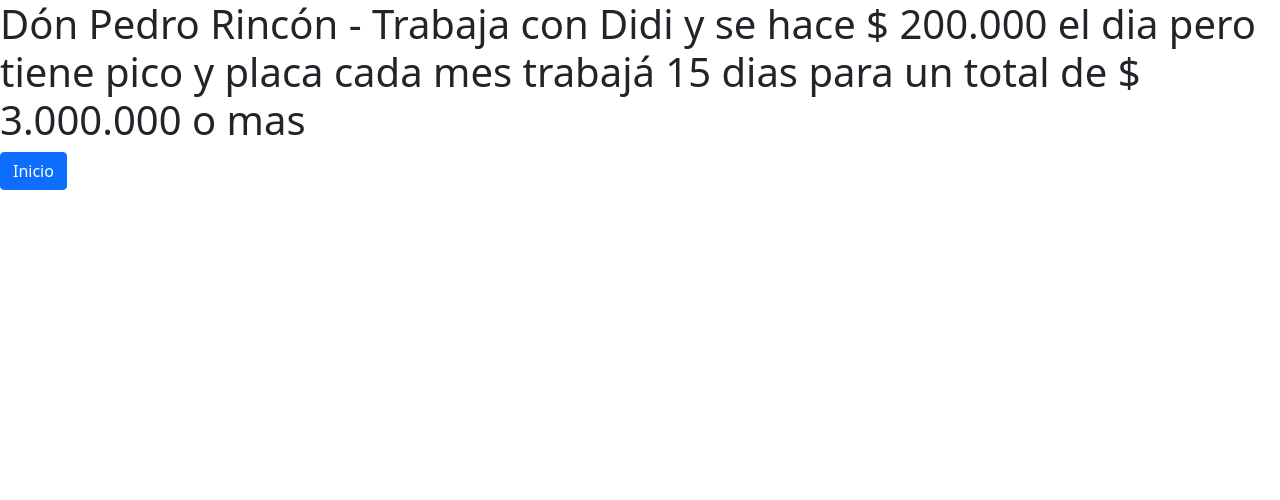
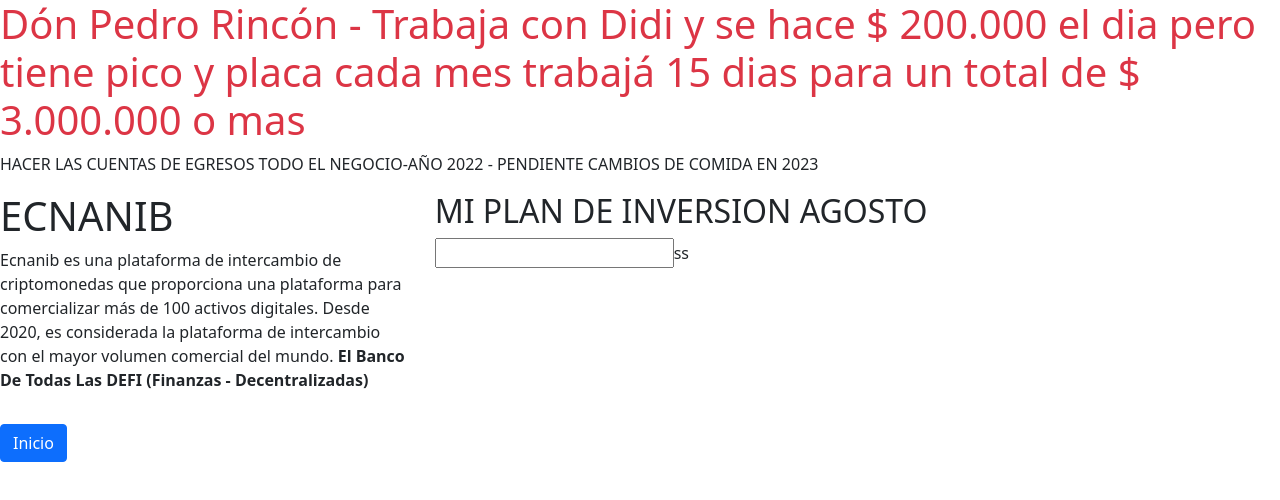
Before and after one commit to osk-max/VISUAL-FURGON, a plain HTML site: page importante.html in a window 1280 px wide. Drawn offline with nearby package versions, Linux system fonts and the light colour scheme.

Commit message:
Creando datos ecnanib dom mes form

```diff
--- a/importante.html
+++ b/importante.html
@@ -8,10 +8,36 @@
   <link href="https://cdn.jsdelivr.net/npm/bootstrap@5.1.3/dist/css/bootstrap.min.css" rel="stylesheet" integrity="sha384-1BmE4kWBq78iYhFldvKuhfTAU6auU8tT94WrHftjDbrCEXSU1oBoqyl2QvZ6jIW3" crossorigin="anonymous">
 </head>
 <body>
-  <h1>Dón Pedro Rincón - Trabaja con Didi y se hace $ 200.000 el dia pero tiene pico y placa cada mes trabajá 15 dias para un total de $ 3.000.000 o mas </h1>
 
-  <a href="index.html" class="btn btn-primary">Inicio</a>
+  <h1 class="text-danger" >Dón Pedro Rincón - Trabaja con Didi y se hace $ 200.000 el dia pero tiene pico y placa cada mes trabajá 15 dias para un total de $ 3.000.000 o mas </h1>
+
+  <p>HACER LAS CUENTAS DE EGRESOS TODO EL NEGOCIO-AÑO 2022 - PENDIENTE CAMBIOS DE COMIDA EN 2023</p>
 
 
+  <div class="row">
+
+    <div class="col-md-4">
+      <h1 class="text-uppercase">Ecnanib</h1>
+      <p>Ecnanib es una plataforma de intercambio de criptomonedas que proporciona una plataforma para comercializar más de 100 activos digitales. Desde 2020, es considerada la plataforma de intercambio con el mayor volumen comercial del mundo. <span class="text-capitalize fw-bold">El banco de todas las <span class="text-uppercase">defi </span>(finanzas - decentralizadas)</span></p>
+    </div>
+    <div class="col-md-8">
+      <h2 id="mesTitulo">MI PLAN DE INVERSION AGOSTO</h2>
+      <form>
+        <input type="text" >ss </input>
+      </form>
+
+    </div>
+
+
+
+</div>
+
+
+
+
+<p></p>
+    <a href="index.html" class="btn btn-primary">Inicio</a>
+
+  <script src="/app/app.js"></script>
 </body>
 </html>
```
Also changed, not shown: app/app.js (added, +29 -0 lines), index.html (+1 -0 lines).
